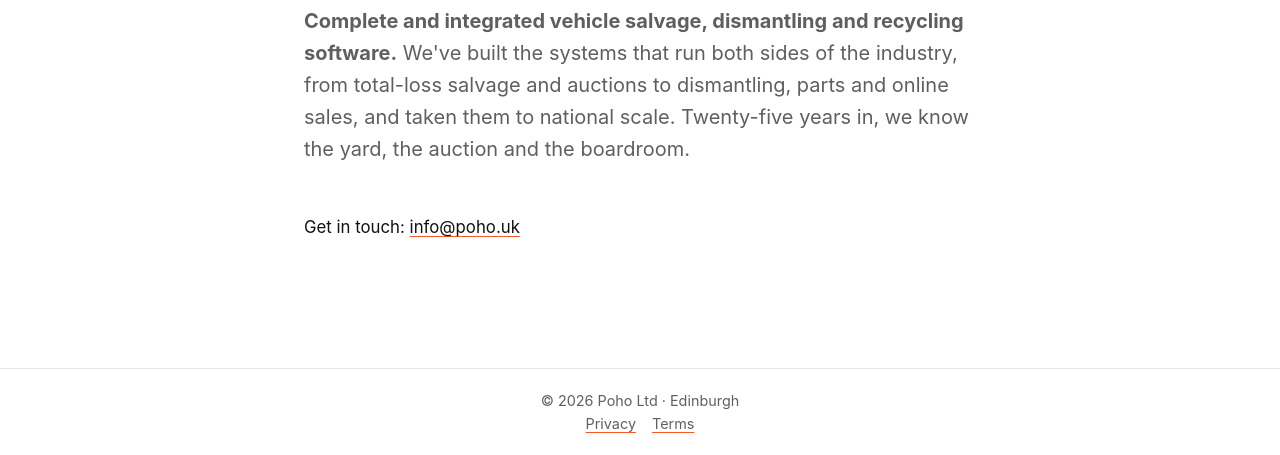
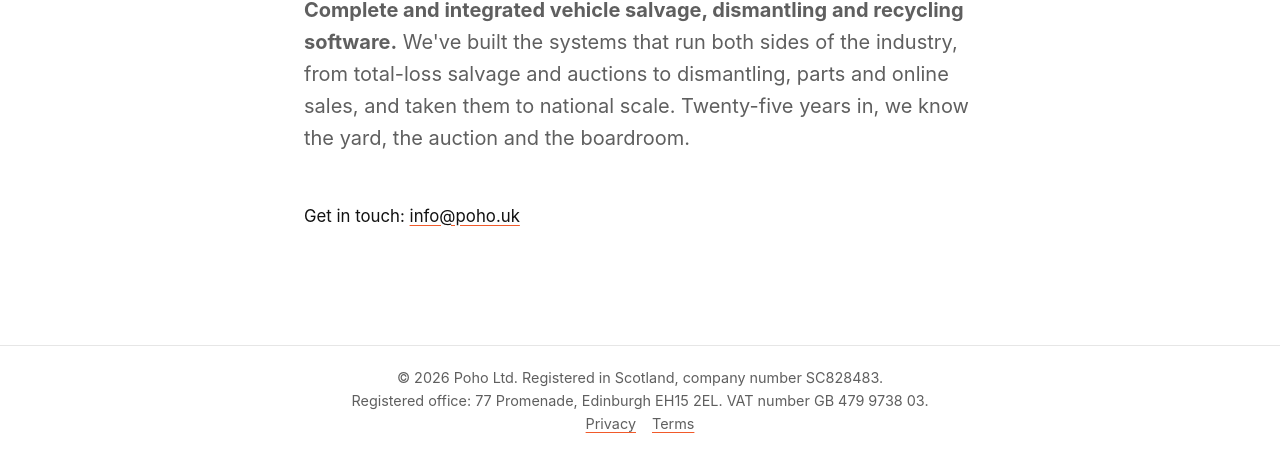
Before and after one commit to daveharcourt/poho.uk, a plain HTML site: page index.html in a window 1280 px wide. Shown: the part 345-800 px from the top of the page. Drawn offline with Linux system fonts and the light colour scheme.

Commit message:
Update index.html

```diff
--- a/index.html
+++ b/index.html
@@ -4,7 +4,7 @@
   <meta charset="utf-8">
   <meta name="viewport" content="width=device-width, initial-scale=1">
   <title>Poho Ltd</title>
-  <meta name="description" content="Poho Ltd: technology leadership for vehicle salvage and recycling, based in Edinburgh.">
+  <meta name="description" content="Poho Ltd: complete and integrated vehicle salvage, dismantling and recycling software. Edinburgh.">
   <link rel="icon" type="image/png" href="/favicon.png">
   <link rel="apple-touch-icon" href="/apple-touch-icon.png">
   <link rel="stylesheet" href="/style.css">
@@ -17,7 +17,8 @@
     <p class="contact">Get in touch: <a href="mailto:info@poho.uk">info@poho.uk</a></p>
   </main>
   <footer>
-    &copy; 2026 Poho Ltd &middot; Edinburgh
+    &copy; 2026 Poho Ltd. Registered in Scotland, company number SC828483.
+    <br>Registered office: 77 Promenade, Edinburgh EH15 2EL. VAT number GB 479 9738 03.
     <br>
     <a href="/privacy/">Privacy</a><a href="/terms/">Terms</a>
   </footer>
```
